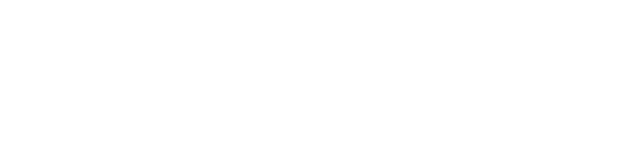
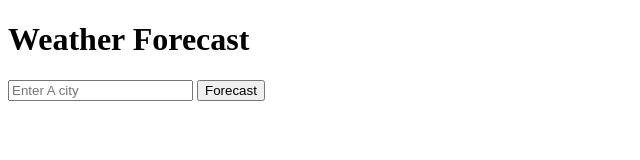
Before and after one commit to hihello-bye/weather, a website: page src/template.html in a window 1280 px wide. Shown: the whole page, without its empty margins (0-640 px from the left). Drawn offline with Linux system fonts and the light colour scheme.

Commit message:
Add input field and button

```diff
--- a/src/template.html
+++ b/src/template.html
@@ -6,9 +6,15 @@
     <title>Weather</title>
 </head>
 <body>
+    <div id="weatherApp">
+        <h1>Weather Forecast</h1>
+        <input type="text" id="cityInput" placeholder="Enter A city"/>
+        <button onclick="getWeather()">Forecast</button>
+
     <div id="weatherDisplay">
         <h2 id="cityName"></h2>
         <div id="weekWeather"></div>
     </div>
+</div>
 </body>
 </html>
```
